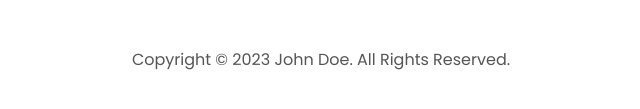
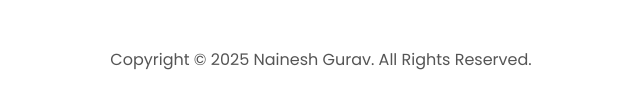
Before and after one commit to nainesh30/comingsoon, a plain HTML site: page index.html in a window 1280 px wide. Shown: the part 2804-2913 px from the top of the page, 319-959 px from the left. Drawn offline with Linux system fonts and the light colour scheme.

```diff
--- a/index.html
+++ b/index.html
@@ -411,7 +411,7 @@ With experience in ESP32, RFID, MQTT, and Node.js, I have developed real-time Io
           </ul>
         </div>
       </nav>
-      <p>Copyright &#169; 2023 John Doe. All Rights Reserved.</p>
+      <p>Copyright &#169; 2025 Nainesh Gurav. All Rights Reserved.</p>
     </footer>
     <script src="script.js"></script>
   </body>
```
